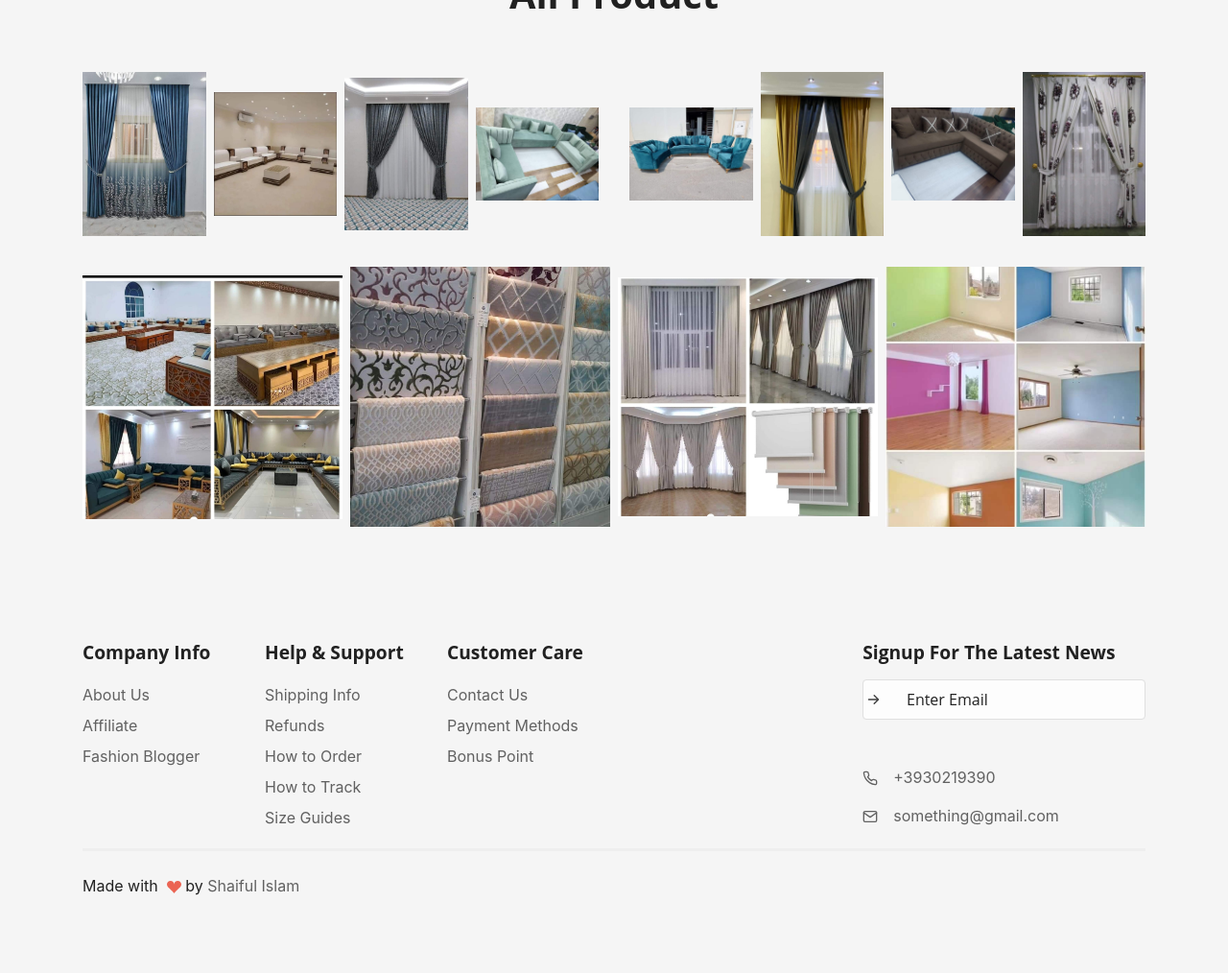
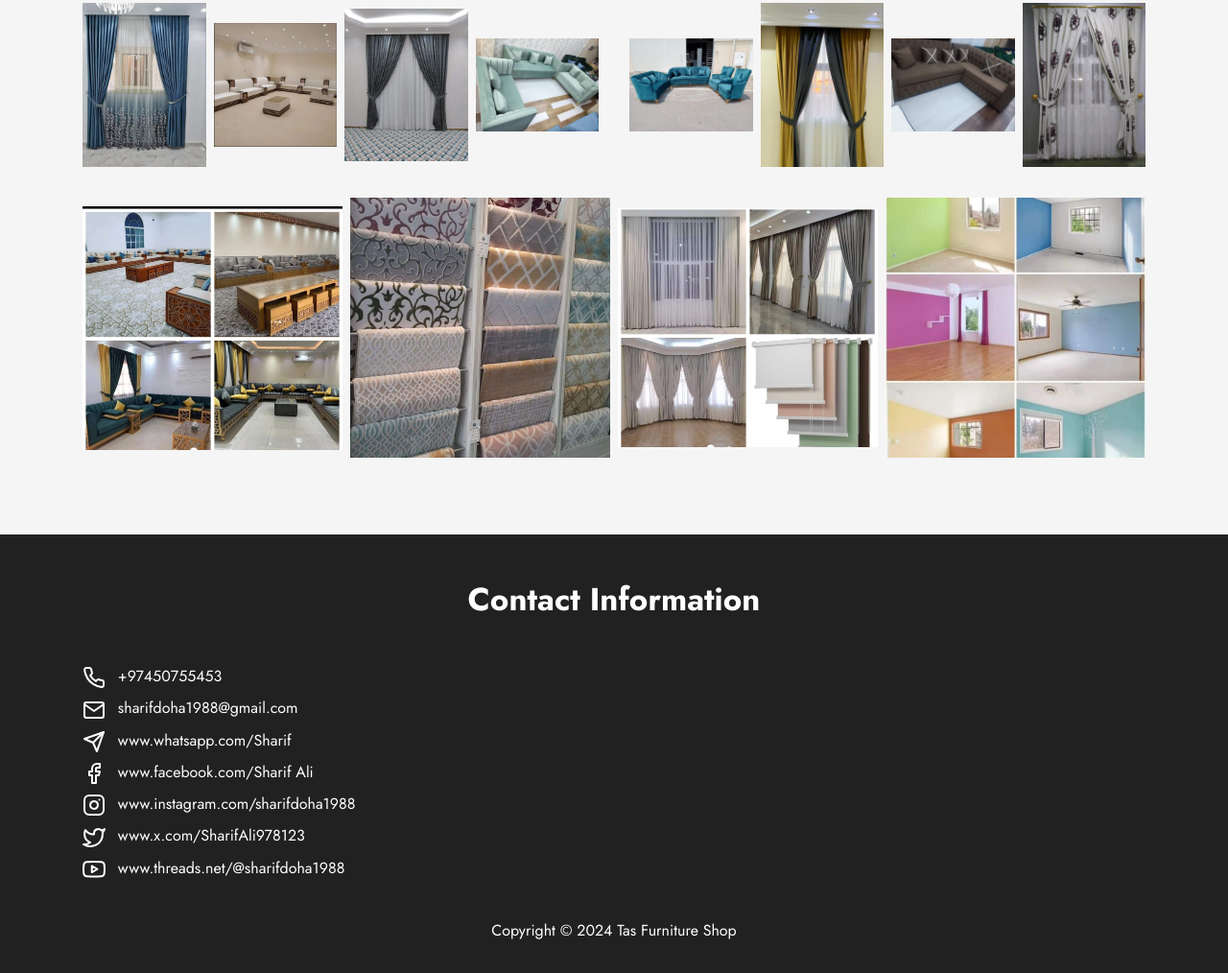
Before and after one commit to Shaiful191/sharif-vai, a plain HTML site: page all_products.html in a window 1280 px wide. Shown: the part 183-1197 px from the top of the page at 96% size. Before the commit the page ends 1142 px from the top, so only its background shows below. Drawn offline with Linux system fonts and the light colour scheme.

Commit message:
contact info add in all product page  updated commit

```diff
--- a/all_products.html
+++ b/all_products.html
@@ -1,5 +1,6 @@
 <!DOCTYPE html>
 <html lang="en">
+
 <head>
   <meta charset="utf-8">
   <meta http-equiv="X-UA-Compatible" content="IE=edge">
@@ -30,23 +31,43 @@
   <link href="assets/css/theme.css" rel="stylesheet" />
 
 </head>
+
 <body>
   <main class="main" id="top">
 
-        <nav class="navbar navbar-expand-lg navbar-light py-3 d-block" data-navbar-on-scroll="data-navbar-on-scroll">
-          <div class="container"><a class="navbar-brand d-inline-flex" href="index.html"><img class="d-inline-block" src="assets/img/gallery/mylogo.png" alt="logo" />
+    <nav class="navbar navbar-expand-lg navbar-light fixed-top py-3 "
+    data-navbar-on-scroll="data-navbar-on-scroll">
+    <div class="container"><a class="navbar-brand d-inline-flex" href="index.html"><img class="d-inline-block"
+          src="assets/img/gallery/newfavicon1.png" height="30" alt="logo" />
         <span class="text-1000 fs-0 fw-bold ms-2">Tas Furniture Shop</span></a>
-            <button class="navbar-toggler collapsed" type="button" data-bs-toggle="collapse" data-bs-target="#navbarSupportedContent" aria-controls="navbarSupportedContent" aria-expanded="false" aria-label="Toggle navigation"><span class="navbar-toggler-icon"></span></button>
+
+        <button
+        class=" navbar-toggler"
+        type="button"
+        data-bs-toggle="collapse"
+        data-bs-target="#navbarSupportedContent"
+
+        >
+        <span class=" navbar-toggler-icon"></span></button>
+
         <div class="collapse navbar-collapse border-top border-lg-0 mt-4 mt-lg-0" id="navbarSupportedContent">
         <ul class="navbar-nav ms-auto  mb-2 mb-lg-0">
-                <li class="nav-item px-2"><a class="nav-link fw-medium active" aria-current="page" href="index.html">Our Products</a></li>
+          <li class="nav-item px-2"><a class="nav-link fw-medium active" aria-current="page" href="index.html">Our
+              Products</a></li>
           <li class="nav-item px-2"><a class="nav-link fw-medium" href="index.html">Best Sellers</a></li>
           <li class="nav-item px-2"><a class="nav-link fw-medium" href="all_products.html">Collection</a></li>
-                <li class="nav-item px-2"><a class="nav-link fw-medium" href="index.html">Contact Us</a></li>
+          <li class="nav-item px-2"><a class="nav-link fw-medium" href="#contactus">Contact Us</a></li>
         </ul>
 
 
+        <!-- <form class="d-flex"><a class="text-1000" href="#!">
+              ef="#!">
+              <svg class="feather feather-search me-3" xmlns="http://www.w3.org/2000/svg" width="16" height="16" viewBox="0 0 24 24" fill="none" stroke="currentColor" stroke-width="2" stroke-linecap="round" stroke-linejoin="round">
+                <circle cx="11" cy="11" r="8"></circle>
+                <line x1="21" y1="21" x2="16.65" y2="16.65"></line>
+              </svg></-->
       </div>
+
     </div>
   </nav>
 
@@ -63,7 +84,8 @@
                 <div class="carousel-item active" data-bs-interval="10000">
                   <div class="row h-100 align-items-center g-2">
                     <div class="col-sm-6 col-md-3 mb-3 mb-md-0 h-100">
-                            <div class="card card-span h-100 text-white"><img class="img-fluid h-100" src="assets/img/gallery/d1.jpg" alt="..." />
+                      <div class="card card-span h-100 text-white"><img class="img-fluid h-100"
+                          src="assets/img/gallery/d1.jpg" alt="..." />
                         <div class="card-img-overlay ps-0"> </div>
                         <div class="card-body ps-0 bg-200">
                           <!-- <h5 class="fw-bold text-1000 text-truncate">Flat Hill Slingback</h5>
@@ -72,7 +94,8 @@
                       </div>
                     </div>
                     <div class=" col-sm-6 col-md-3  mb-3 mb-md-0 h-100">
-                            <div class="card card-span h-100 text-white"><img class="img-fluid h-100" src="assets/img/gallery/d2.jpg" alt="..." />
+                      <div class="card card-span h-100 text-white"><img class="img-fluid h-100"
+                          src="assets/img/gallery/d2.jpg" alt="..." />
                         <div class="card-img-overlay ps-0"> </div>
                         <div class="card-body ps-0 bg-200">
                           <!-- <h5 class="fw-bold text-1000 text-truncate">Ocean Blue Ring</h5>
@@ -81,7 +104,8 @@
                       </div>
                     </div>
                     <div class="col-sm-6 col-md-3 mb-3 mb-md-0 h-100">
-                            <div class="card card-span h-100 text-white"><img class="img-fluid h-100" src="assets/img/gallery/d3.jpg" alt="..." />
+                      <div class="card card-span h-100 text-white"><img class="img-fluid h-100"
+                          src="assets/img/gallery/d3.jpg" alt="..." />
                         <div class="card-img-overlay ps-0"> </div>
                         <div class="card-body ps-0 bg-200">
                           <!-- <h5 class="fw-bold text-1000 text-truncate">Brown Leathered Wallet</h5>
@@ -90,7 +114,8 @@
                       </div>
                     </div>
                     <div class="col-sm-6 col-md-3 mb-3 mb-md-0 h-100">
-                            <div class="card card-span h-100 text-white"><img class="img-fluid h-100" src="assets/img/gallery/d4.jpg" alt="..." />
+                      <div class="card card-span h-100 text-white"><img class="img-fluid h-100"
+                          src="assets/img/gallery/d4.jpg" alt="..." />
                         <div class="card-img-overlay ps-0"> </div>
                         <div class="card-body ps-0 bg-200">
                           <!-- <h5 class="fw-bold text-1000 text-truncate">Silverside Wristwatch</h5>
@@ -233,7 +258,8 @@
                 <div class="carousel-item active" data-bs-interval="10000">
                   <div class="row h-100 align-items-center g-2">
                     <div class="col-sm-6 col-md-3 mb-3 mb-md-0 h-100">
-                            <div class="card card-span h-100 text-white"><img class="img-fluid h-100" src="assets/img/gallery/d6.jpg" alt="..." />
+                      <div class="card card-span h-100 text-white"><img class="img-fluid h-100"
+                          src="assets/img/gallery/d6.jpg" alt="..." />
                         <div class="card-img-overlay ps-0"> </div>
                         <div class="card-body ps-0 bg-200">
                           <!-- <h5 class="fw-bold text-1000 text-truncate">Flat Hill Slingback</h5>
@@ -242,7 +268,8 @@
                       </div>
                     </div>
                     <div class="col-sm-6 col-md-3 mb-3 mb-md-0 h-100">
-                            <div class="card card-span h-100 text-white"><img class="img-fluid h-100" src="assets/img/gallery/d5.jpg" alt="..." />
+                      <div class="card card-span h-100 text-white"><img class="img-fluid h-100"
+                          src="assets/img/gallery/d5.jpg" alt="..." />
                         <div class="card-img-overlay ps-0"> </div>
                         <div class="card-body ps-0 bg-200">
                           <!-- <h5 class="fw-bold text-1000 text-truncate">Ocean Blue Ring</h5>
@@ -251,7 +278,8 @@
                       </div>
                     </div>
                     <div class="col-sm-6 col-md-3 mb-3 mb-md-0 h-100">
-                            <div class="card card-span h-100 text-white"><img class="img-fluid h-100" src="assets/img/gallery/d8.jpg" alt="..." />
+                      <div class="card card-span h-100 text-white"><img class="img-fluid h-100"
+                          src="assets/img/gallery/d8.jpg" alt="..." />
                         <div class="card-img-overlay ps-0"> </div>
                         <div class="card-body ps-0 bg-200">
                           <!-- <h5 class="fw-bold text-1000 text-truncate">Brown Leathered Wallet</h5>
@@ -260,7 +288,8 @@
                       </div>
                     </div>
                     <div class="col-sm-6 col-md-3 mb-3 mb-md-0 h-100">
-                            <div class="card card-span h-100 text-white"><img class="img-fluid h-100" src="assets/img/gallery/d7.jpg" alt="..." />
+                      <div class="card card-span h-100 text-white"><img class="img-fluid h-100"
+                          src="assets/img/gallery/d7.jpg" alt="..." />
                         <div class="card-img-overlay ps-0"> </div>
                         <div class="card-body ps-0 bg-200">
                           <!-- <h5 class="fw-bold text-1000 text-truncate">Silverside Wristwatch</h5>
@@ -403,7 +432,8 @@
                 <div class="carousel-item active" data-bs-interval="10000">
                   <div class="row h-100 align-items-center g-2">
                     <div class="col-sm-6 col-md-3 mb-3 mb-md-0 h-100">
-                            <div class="card card-span h-100 text-white"><img class="img-fluid h-100" src="assets/img/gallery/d9.jpg" alt="..." />
+                      <div class="card card-span h-100 text-white"><img class="img-fluid h-100"
+                          src="assets/img/gallery/d9.jpg" alt="..." />
                         <div class="card-img-overlay ps-0"> </div>
                         <div class="card-body ps-0 bg-200">
                           <!-- <h5 class="fw-bold text-1000 text-truncate">Flat Hill Slingback</h5>
@@ -412,7 +442,8 @@
                       </div>
                     </div>
                     <div class="col-sm-6 col-md-3 mb-3 mb-md-0 h-100">
-                            <div class="card card-span h-100 text-white"><img class="img-fluid h-100" src="assets/img/gallery/d10.jpg" alt="..." />
+                      <div class="card card-span h-100 text-white"><img class="img-fluid h-100"
+                          src="assets/img/gallery/d10.jpg" alt="..." />
                         <div class="card-img-overlay ps-0"> </div>
                         <div class="card-body ps-0 bg-200">
                           <!-- <h5 class="fw-bold text-1000 text-truncate">Ocean Blue Ring</h5>
@@ -421,7 +452,8 @@
                       </div>
                     </div>
                     <div class="col-sm-6 col-md-3 mb-3 mb-md-0 h-100">
-                            <div class="card card-span h-100 text-white"><img class="img-fluid h-100" src="assets/img/gallery/d11.jpg" alt="..." />
+                      <div class="card card-span h-100 text-white"><img class="img-fluid h-100"
+                          src="assets/img/gallery/d11.jpg" alt="..." />
                         <div class="card-img-overlay ps-0"> </div>
                         <div class="card-body ps-0 bg-200">
                           <!-- <h5 class="fw-bold text-1000 text-truncate">Brown Leathered Wallet</h5>
@@ -430,7 +462,8 @@
                       </div>
                     </div>
                     <div class="col-sm-6 col-md-3 mb-3 mb-md-0 h-100">
-                            <div class="card card-span h-100 text-white"><img class="img-fluid h-100" src="assets/img/gallery/d12.jpg" alt="..." />
+                      <div class="card card-span h-100 text-white"><img class="img-fluid h-100"
+                          src="assets/img/gallery/d12.jpg" alt="..." />
                         <div class="card-img-overlay ps-0"> </div>
                         <div class="card-body ps-0 bg-200">
                           <!-- <h5 class="fw-bold text-1000 text-truncate">Silverside Wristwatch</h5>
@@ -573,12 +606,15 @@
       <!-- end of .container-->
 
     </section>
+    <section id="contactus" class="bg-dark text-white py-0 pt-5 mt-5">
 
-          <section id="contactus" class="py-0 pt-7">
+      <div class="container text-white">
 
-            <div class="container">
+        <div>
+          <h2 class="text-center text-white mb-5">Contact Information</h2>
+        </div>
         <div class="row">
-                <div class="col-6 col-lg-2 mb-3">
+          <!-- <div class="col-6 col-lg-2 mb-3">
                     <h5 class="lh-lg fw-bold text-1000">Company Info</h5>
                     <ul class="list-unstyled mb-md-4 mb-lg-0">
                       <li class="lh-lg"><a class="text-800 text-decoration-none" href="#!">About Us</a></li>
@@ -595,17 +631,69 @@
                       <li class="lh-lg"><a class="text-800 text-decoration-none" href="#!">How to Track</a></li>
                       <li class="lh-lg"><a class="text-800 text-decoration-none" href="#!">Size Guides</a></li>
                     </ul>
-                </div>
-                <div class="col-6 col-lg-2 mb-3">
+                  </div> -->
+          <!-- <div class="col-6 col-lg-2 mb-3">
                     <h5 class="lh-lg fw-bold text-1000">Customer Care</h5>
                     <ul class="list-unstyled mb-md-4 mb-lg-0">
                       <li class="lh-lg"><a class="text-800 text-decoration-none" href="#!">Contact Us</a></li>
                       <li class="lh-lg"><a class="text-800 text-decoration-none" href="#!">Payment Methods</a></li>
                       <li class="lh-lg"><a class="text-800 text-decoration-none" href="#!">Bonus Point</a></li>
                     </ul>
+                  </div> -->
+          <div class="col-sm-12 ">
+
+            <!-- <p class="text-800 text-white">
+                      <svg class="feather feather-phone me-3" xmlns="http://www.w3.org/2000/svg" width="16" height="16" viewBox="0 0 24 24" fill="none" stroke="currentColor" stroke-width="2" stroke-linecap="round" stroke-linejoin="round">
+                        <path d="M22 16.92v3a2 2 0 0 1-2.18 2 19.79 19.79 0 0 1-8.63-3.07 19.5 19.5 0 0 1-6-6 19.79 19.79 0 0 1-3.07-8.67A2 2 0 0 1 4.11 2h3a2 2 0 0 1 2 1.72 12.84 12.84 0 0 0 .7 2.81 2 2 0 0 1-.45 2.11L8.09 9.91a16 16 0 0 0 6 6l1.27-1.27a2 2 0 0 1 2.11-.45 12.84 12.84 0 0 0 2.81.7A2 2 0 0 1 22 16.92z"></path>
+                      </svg><span class="text-800 text-white  ">+97450755453</span>
+                    </p>
+                    -->
+            <div class="mb-2">
+              <a href="tel:+97450755453" target="_blank"><span class="me-2 text-white" data-feather="phone"></span></a>
+              <a href="tel:+97450755453" target="_blank"><span class="text-white">+97450755453</span></a>
             </div>
-                <div class="col-sm-6 col-lg-auto ms-auto">
-                  <h5 class="lh-lg fw-bold text-1000">Signup For The Latest News</h5>
+
+            <div class="mb-2">
+              <a href="mailto:sharifdoha1988@gmail.com" target="_blank"><span class="me-2 text-white"
+                  data-feather="mail"></span></a>
+              <a href="mailto:sharifdoha1988@gmail.com" target="_blank"><span
+                  class="text-white">sharifdoha1988@gmail.com</span></a>
+            </div>
+            <div class="mb-2">
+              <a href="https://wa.me/+97450755453" target="_blank"><span class="me-2 text-white"
+                  data-feather="send"></span></a>
+              <a href="https://wa.me/+97450755453" target="_blank"><span
+                  class="text-white">www.whatsapp.com/Sharif</span></a>
+            </div>
+            <div class="mb-2">
+              <a href="https://www.facebook.com/share/mWbmjxBvAv3zboVA/?mibextid=qi2Omg" target="_blank"><span
+                  class="me-2 text-white" data-feather="facebook"></span></a>
+              <a href="https://www.facebook.com/share/mWbmjxBvAv3zboVA/?mibextid=qi2Omg" target="_blank"><span
+                  class="text-white ">www.facebook.com/Sharif Ali</span></a>
+            </div>
+            <div class="mb-2">
+              <a href="https://www.instagram.com/sharifdoha1988?utm_source=qr&igsh=MXZ3ZXdtODRqbXB1Yw=="
+                target="_blank"><span class="me-2 text-white" data-feather="instagram"></span></a>
+              <a href="https://www.instagram.com/sharifdoha1988?utm_source=qr&igsh=MXZ3ZXdtODRqbXB1Yw=="
+                target="_blank"><span class="text-white">www.instagram.com/sharifdoha1988</span></a>
+            </div>
+
+            <div class="mb-2">
+              <a href="https://x.com/SharifAli978123?t=bOdqge8yhMs4rgf90ci9hQ&s=09" target="_blank"><span
+                  class="me-2 text-white" data-feather="twitter"></span></a>
+              <a href="https://x.com/SharifAli978123?t=bOdqge8yhMs4rgf90ci9hQ&s=09" target="_blank"><span
+                  class="text-white ">www.x.com/SharifAli978123</span></a>
+            </div>
+
+            <div class="mb-2">
+              <a href="https://www.threads.net/@sharifdoha1988" target="_blank"><span class="me-2 text-white"
+                  data-feather="youtube"></span></a>
+              <a href="https://www.threads.net/@sharifdoha1988" target="_blank"><span
+                  class="text-white ">www.threads.net/@sharifdoha1988</span></a>
+            </div>
+
+
+            <!-- <h5 class="lh-lg fw-bold text-white  text-1000">Signup For The Latest News</h5>
                     <div class="row input-group-icon mb-5">
                       <div class="col-12">
                         <input class="form-control input-box" type="email" placeholder="Enter Email" aria-label="email" />
@@ -613,32 +701,46 @@
                           <path fill-rule="evenodd" d="M4 8a.5.5 0 0 1 .5-.5h5.793L8.146 5.354a.5.5 0 1 1 .708-.708l3 3a.5.5 0 0 1 0 .708l-3 3a.5.5 0 0 1-.708-.708L10.293 8.5H4.5A.5.5 0 0 1 4 8z"> </path>
                         </svg>
                       </div>
+                    </div> -->
           </div>
-                  <p class="text-800">
-                    <svg class="feather feather-phone me-3" xmlns="http://www.w3.org/2000/svg" width="16" height="16" viewBox="0 0 24 24" fill="none" stroke="currentColor" stroke-width="2" stroke-linecap="round" stroke-linejoin="round">
-                      <path d="M22 16.92v3a2 2 0 0 1-2.18 2 19.79 19.79 0 0 1-8.63-3.07 19.5 19.5 0 0 1-6-6 19.79 19.79 0 0 1-3.07-8.67A2 2 0 0 1 4.11 2h3a2 2 0 0 1 2 1.72 12.84 12.84 0 0 0 .7 2.81 2 2 0 0 1-.45 2.11L8.09 9.91a16 16 0 0 0 6 6l1.27-1.27a2 2 0 0 1 2.11-.45 12.84 12.84 0 0 0 2.81.7A2 2 0 0 1 22 16.92z"></path>
-                    </svg><span class="text-800">+3930219390</span>
-                  </p>
-                  <p class="text-800">
-                    <svg class="feather feather-mail me-3" xmlns="http://www.w3.org/2000/svg" width="16" height="16" viewBox="0 0 24 24" fill="none" stroke="currentColor" stroke-width="2" stroke-linecap="round" stroke-linejoin="round">
-                      <path d="M4 4h16c1.1 0 2 .9 2 2v12c0 1.1-.9 2-2 2H4c-1.1 0-2-.9-2-2V6c0-1.1.9-2 2-2z"></path>
-                      <polyline points="22,6 12,13 2,6"></polyline>
-                    </svg><span class="text-800">something@gmail.com</span>
+
+          <!-- <div class="col-sm-6 ">
+                    <div class="text-s ">
+
+                      <div>
+                        <a href="#!"> <span class="me-4" data-feather="instagram"></span></a>
+
+                      </div>
+
+                      <div>
+                        <a href="#!"> <span class="me-4" data-feather="youtube"></span></a>
+
+                      </div>
+                      <div>
+                        <a href="#!"> <span class="me-4" data-feather="twitter"></span></a>
+
+                      </div>
+                    </div>
+                  </div> -->
+
+        </div>
+
+
+        <div class="row  py-3">
+          <div class=" order-1 order-md-0">
+
+
+
+            <p class="my-3 text-center text-white ">
+              Copyright &copy; 2024 Tas Furniture Shop
+              <!-- <svg class="bi bi-suit-heart-fill" xmlns="http://www.w3.org/2000/svg" width="15" height="15" fill="#EB6453" viewBox="0 0 16 16">
+                        <path d="M4 1c2.21 0 4 1.755 4 3.92C8 2.755 9.79 1 12 1s4 1.755 4 3.92c0 3.263-3.234 4.414-7.608 9.608a.513.513 0 0 1-.784 0C3.234 9.334 0 8.183 0 4.92 0 2.755 1.79 1 4 1z"></path>
+                      </svg>&nbsp;by&nbsp;<a class="text-800 text-white" href="" target="_blank">Shaiful Islam </a> -->
             </p>
           </div>
-              </div>
-              <div class="border-bottom border-3"></div>
-              <div class="row flex-center my-3">
-                <div class="col-md-6 order-1 order-md-0">
-                  <p class="my-2 text-1000 text-center text-md-start"> Made with&nbsp;
-                    <svg class="bi bi-suit-heart-fill" xmlns="http://www.w3.org/2000/svg" width="15" height="15" fill="#EB6453" viewBox="0 0 16 16">
-                      <path d="M4 1c2.21 0 4 1.755 4 3.92C8 2.755 9.79 1 12 1s4 1.755 4 3.92c0 3.263-3.234 4.414-7.608 9.608a.513.513 0 0 1-.784 0C3.234 9.334 0 8.183 0 4.92 0 2.755 1.79 1 4 1z"></path>
-                    </svg>&nbsp;by&nbsp;<a class="text-800" href="" target="_blank">Shaiful Islam </a>
-                  </p>
-                </div>
-                <div class="col-md-6">
+          <!-- <div class="col-md-6">
                     <div class="text-center text-md-end"><a href="#!"><span class="me-4" data-feather="facebook"></span></a><a href="#!"> <span class="me-4" data-feather="instagram"></span></a><a href="#!"> <span class="me-4" data-feather="youtube"></span></a><a href="#!"> <span class="me-4" data-feather="twitter"></span></a></div>
-                </div>
+                  </div> -->
         </div>
       </div>
       <!-- end of .container-->
@@ -646,5 +748,19 @@
     </section>
 
   </main>
+
+  <script src="vendors/@popperjs/popper.min.js"></script>
+  <script src="vendors/bootstrap/bootstrap.min.js"></script>
+  <script src="vendors/is/is.min.js"></script>
+  <script src="https://polyfill.io/v3/polyfill.min.js?features=window.scroll"></script>
+  <script src="vendors/feather-icons/feather.min.js"></script>
+  <script>
+    feather.replace();
+  </script>
+  <script src="assets/js/theme.js"></script>
+
+  <link href="https://fonts.googleapis.com/css2?family=Jost:wght@200;300;400;500;600;700;800;900&amp;display=swap"
+    rel="stylesheet">
 </body>
+
 </html>
```
Lines whose indentation alone changed are shown as unchanged.
